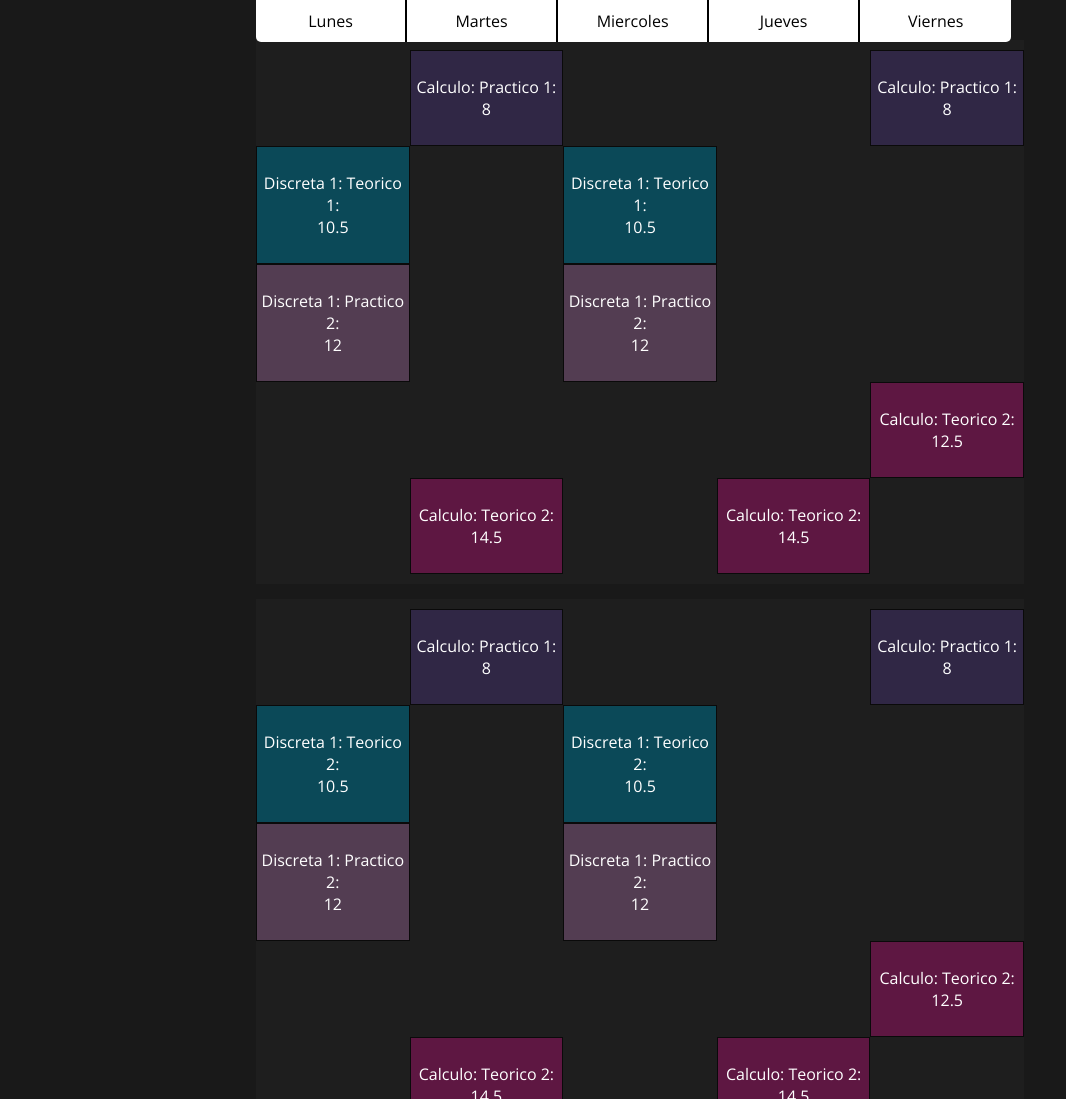
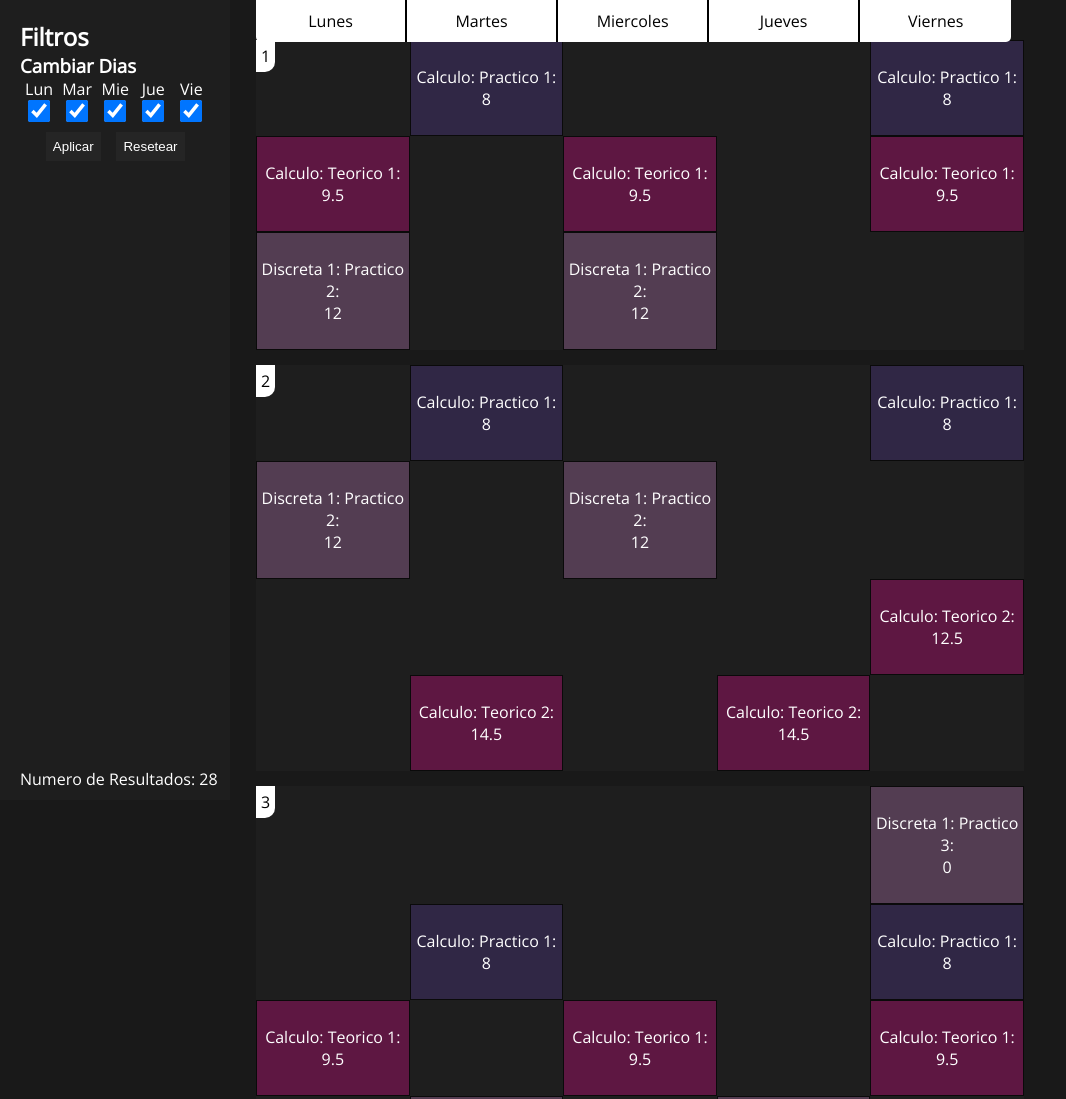
Before and after one commit to ramagg/WebD, a plain HTML site: page autoHorarios/index.html in a window 1280 px wide. Shown: the top 1099 px of the page, without its empty margins (0-1066 px from the left). Drawn offline with nearby package versions, Linux system fonts and the light colour scheme.

Commit message:
Filtrar por dias casi terminado

```diff
--- a/autoHorarios/css/style.css
+++ b/autoHorarios/css/style.css
@@ -14,6 +14,12 @@ body{
   /* font-family: 'Roboto', sans-serif; */
   font-family: 'Open Sans', sans-serif;
 }
+button {
+  background: rgb(37, 37, 37);
+  padding: 7px;
+  color:white;
+  border: rgb(40, 40, 40);
+}
 .spacer {
   height: 5px;
   background: white;
@@ -29,6 +35,7 @@ body{
   background: white;
   color: black;
   border-radius: 0px 0px 5px 5px;
+  z-index: 10;
   /* grid-template-rows: 25% 100px auto; */
 }
 
@@ -43,11 +50,11 @@ body{
 .table {
   margin-top: 40px;
 }
+/* Combinations */
 .comb {
   display: grid;
   grid-template-columns: 20% 20% 20% 20% 20%;
   text-align: center;
-  padding: 10px 0;
   border-bottom: 15px solid rgb(25, 25, 25);
   background: rgb(30, 30, 30);
   /* grid-template-rows: 25% 100px auto; */
@@ -59,6 +66,52 @@ body{
   background: #252525;
 }
 
+.combID {
+
+  position: absolute;
+  background: white;
+  color: black;
+  padding: 5px;
+  border-radius: 0px 0px 10px 0px;
+
+}
+/* Sidepanel */
+
+.Sidepanel {
+
+  display: flex;
+  flex-direction: column;
+
+  position: fixed;
+  top: 0;
+
+  height: 100%;
+  width: 18vw;
+  padding: 20px;
+
+  background: rgb(30, 30, 30)
+}
+
+#acciones {
+
+  display: flex;
+  justify-content: space-evenly;
+  padding: 10px;
+
+}
+
+.chkDias{
+  display: grid;
+  grid-template-columns: repeat(5, 1fr);
+  grid-template-rows: 1fr 1fr;
+  text-align: center;
+}
+
+.ResultNum {
+  position: absolute;
+  bottom: 10px;
+}
+/* Media */
 @media (min-width: 768px) {
   .comb {
     margin: auto 20vw;
--- a/autoHorarios/index.html
+++ b/autoHorarios/index.html
@@ -14,12 +14,35 @@
 		<span class="day">Jueves</span>
 		<span class="day">Viernes</span>
 	</div>
-	<div id="table" class="table">
+	<div id="table" class="table"></div>
+	<div class="Sidepanel">
+		<form class="Formfilter">
+			<h2> Filtros </h2>
+			<div id="Dias">
+				<h3>Cambiar Dias</h3>
+				<div class="chkDias">
+						<span class="spnDia">Lun</span>
+						<span class="spnDia">Mar</span>
+						<span class="spnDia">Mie</span>
+						<span class="spnDia">Jue</span>
+						<span class="spnDia">Vie</span>
+						<input id="chkDia" type="checkbox" name="0" value="1" checked>
+						<input id="chkDia" type="checkbox" name="1" value="1" checked>
+						<input id="chkDia" type="checkbox" name="2" value="1" checked>
+						<input id="chkDia" type="checkbox" name="3" value="1" checked>
+						<input id="chkDia" type="checkbox" name="4" value="1" checked>
+				</div>
+			</div>
+			<div id="acciones">
+					<button type="submit" id="applyBtn"> Aplicar </button>
+					<button id="resetBtn"> Resetear </button>
+			</div>
+		</form>
+		<span class="ResultNum"></span>
 	</div>
 	<script type="text/javascript" src="./js/data.js"></script>
 	<script type="text/javascript" src="./js/Gen.js"></script>
 	<script type="text/javascript" src="./js/Filter.js"></script>
 	<script type="text/javascript" src="./js/display.js"></script>
-
 </body>
 </html>
--- a/autoHorarios/js/Filter.js
+++ b/autoHorarios/js/Filter.js
@@ -47,14 +47,60 @@ function DISC(item){
   }
 }
 const Defaultresult = comb.filter(DISC);
-
+console.log('Numero de Resultados:', Defaultresult.length)
 
 // Dinamic Filter
 let choices = {
   'Dias': [1,1,1,1,1]
 }
-function filter(obj, arr){
+let FilterV = []
+
+function Dynamicfilter(obj, arr){
   // Object choices, arr to filter
+  function FDias(item){
+    let k = 0
+    let i = 0
+    let cond = true
+    // Loop: Por los dias que se quiere mostrar
+    // while ((k < obj.Dias.length) && (cond)) {
+    for (let k = 0; k < obj.Dias.length; k++) {
+      if (!obj.Dias[k]){
+        i = 0
+        cond = true
+        while ((i < item.length) && (cond)){
+          if (item[i].Dia[k]) cond = false;
+          i++
+        }
+      }
+    }
 
+    if (cond) return item;
+  }
+  let rtn = arr.filter(FDias);
+
+  return rtn;
 }
-console.log('Numero de Resultados:', Defaultresult.length)
+function applyFilt(){
+  FilterV = Dynamicfilter(choices, Defaultresult)
+  Display(FilterV);
+  return FilterV.length;
+}
+
+// Filter function
+
+const FilterForm = document.querySelector('.Formfilter')
+const subBtn = document.querySelector("#applyBtn")
+const restBtn = document.querySelector("#resetBtn")
+const chkDia = document.querySelectorAll("#chkDia")
+
+subBtn.addEventListener("click", function(event){
+  event.preventDefault()
+  chkDia.forEach((item,i)=>{
+    choices.Dias[i] = item.checked
+    // console.log(choices.Dias)
+  })
+  console.log("Numero de Resultados:", applyFilt())
+});
+restBtn.addEventListener("click", function(event){
+  event.preventDefault()
+});
--- a/autoHorarios/js/data.js
+++ b/autoHorarios/js/data.js
@@ -7,6 +7,25 @@
 
 //{'id':'', 'Dia': [,,,,], 'Horario': [,,,,],'fullName': ''},
 let _HORARIOS = 4;
+let dataB = [
+
+  [{'id':'P1Cdivv', 'Dia': [0,1,0,0,1], 'Horario': [0,8,0,0,8],'fullName': 'Calculo: Practico 1', 'Color':'#302745'},
+  {'id':'P2Cdivv', 'Dia': [0,1,0,1,0], 'Horario': [0,16,0,16,0],'fullName': 'Calculo: Practico 2', 'Color':'#302745'},
+  {'id':'P3Cdivv', 'Dia': [0,1,0,1,0], 'Horario': [0,11.5,0,11.5,0],'fullName': 'Calculo: Practico 3', 'Color':'#302745'},
+  {'id':'P4Cdivv', 'Dia': [0,1,0,1,0], 'Horario': [0,10,0,10,0],'fullName': 'Calculo: Practico 4', 'Color':'#302745'},
+  {'id':'P5Cdivv', 'Dia': [0,0,1,0,0], 'Horario': [14,0,14,0,0],'fullName': 'Calculo: Practico 5', 'Color':'#302745'},
+  {'id':'P6Cdivv', 'Dia': [0,0,1,0,1], 'Horario': [0,0,19,0,20],'fullName': 'Calculo: Practico', 'Color':'#302745'}],
+
+  [{'id':'D1P1', 'Dia': [0,1,0,1,0], 'Horario': [0,8,0,8,0],'fullName': 'Discreta 1: Practico 1', 'Color':'#533D52'},
+  {'id':'D1P2', 'Dia': [1,0,1,0,0], 'Horario': [12,0,12,0,0],'fullName': 'Discreta 1: Practico 2', 'Color':'#533D52'},
+  {'id':'D1P3', 'Dia': [0,1,0,1,1], 'Horario': [0,14,0,14,0],'fullName': 'Discreta 1: Practico 3', 'Color':'#533D52'}],
+
+  [{'id':'T1Cdivv', 'Dia': [1,0,1,0,1], 'Horario': [9.5,0,9.5,0,9.5],'fullName': 'Calculo: Teorico 1', 'Color':'#5E1742'},
+  {'id':'T2Cdivv', 'Dia': [0,1,0,1,1], 'Horario': [0,14.5,0,14.5,12.5],'fullName': 'Calculo: Teorico 2', 'Color':'#5E1742'}],
+
+  [{'id':'D1T1', 'Dia': [0,0,1,0,0], 'Horario': [10.5,0,10.5,0,0],'fullName': 'Discreta 1: Teorico 1', 'Color':'#0B4958'},
+  {'id':'D1T2', 'Dia': [0,0,1,0,0], 'Horario': [10.5,0,10.5,0,0],'fullName': 'Discreta 1: Teorico 2', 'Color':'#0B4958'}]
+]
 let data = [
 
   [{'id':'P1Cdivv', 'Dia': [0,1,0,0,1], 'Horario': [0,8,0,0,8],'fullName': 'Calculo: Practico 1', 'Color':'#302745'},
@@ -23,6 +42,6 @@ let data = [
   [{'id':'T1Cdivv', 'Dia': [1,0,1,0,1], 'Horario': [9.5,0,9.5,0,9.5],'fullName': 'Calculo: Teorico 1', 'Color':'#5E1742'},
   {'id':'T2Cdivv', 'Dia': [0,1,0,1,1], 'Horario': [0,14.5,0,14.5,12.5],'fullName': 'Calculo: Teorico 2', 'Color':'#5E1742'}],
 
-  [{'id':'D1T1', 'Dia': [1,0,1,0,0], 'Horario': [10.5,0,10.5,0,0],'fullName': 'Discreta 1: Teorico 1', 'Color':'#0B4958'},
-  {'id':'D1T2', 'Dia': [1,0,1,0,0], 'Horario': [10.5,0,10.5,0,0],'fullName': 'Discreta 1: Teorico 2', 'Color':'#0B4958'}]
+  // [{'id':'D1T1', 'Dia': [1,0,1,0,0], 'Horario': [10.5,0,10.5,0,0],'fullName': 'Discreta 1: Teorico 1', 'Color':'#0B4958'},
+  // {'id':'D1T2', 'Dia': [1,0,1,0,0], 'Horario': [10.5,0,10.5,0,0],'fullName': 'Discreta 1: Teorico 2', 'Color':'#0B4958'}]
 ]
--- a/autoHorarios/js/display.js
+++ b/autoHorarios/js/display.js
@@ -1,5 +1,7 @@
 function Display(arrC){
   const parentDiv = document.querySelector("#table");
+  const ResultNum = document.querySelector('.ResultNum')
+  parentDiv.innerHTML = ""
   arrC.forEach((item, j)=> {
     // Loop foreach element in the combination array
     let element = document.createElement("div");
@@ -17,11 +19,14 @@ function Display(arrC){
       })
     })
     // console.log(item)
-    element.innerHTML = p;
+    element.innerHTML = p+`<span class="combID">${j + 1}</span>`;
     element.setAttribute('class','comb')
+
     element.setAttribute('id',`${j}`)
+
     parentDiv.appendChild(element);
   })
+  ResultNum.innerHTML = `Numero de Resultados: ${arrC.length}`
 }
 
 Display(Defaultresult);
```
